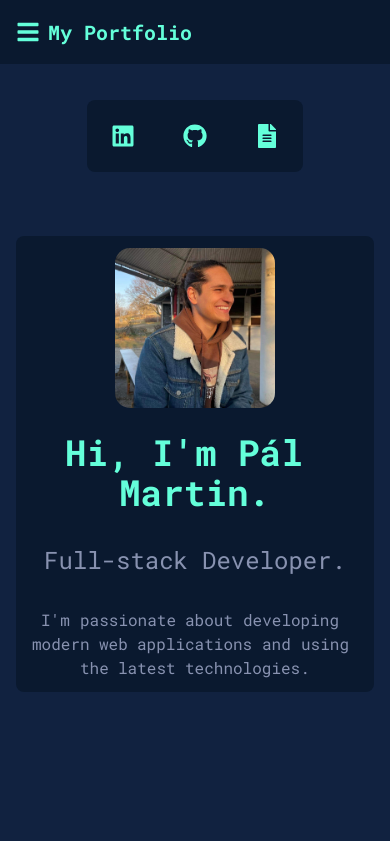
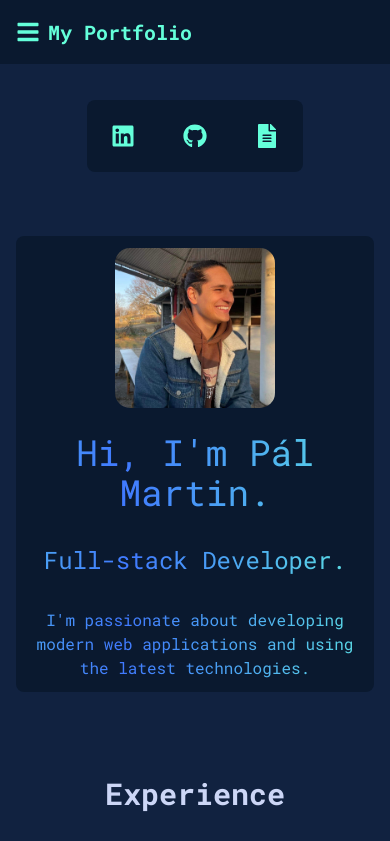
Before and after one commit to XY56L7/pal-martin-portfolio, a Next.js app: page / in a window 390 px wide. Shown: the top 841 px of the page. Built offline with nearby package versions, Linux system fonts and the light colour scheme.

Commit message:
Gradient component update

```diff
--- a/src/app/components/About.tsx
+++ b/src/app/components/About.tsx
@@ -1,14 +1,14 @@
 "use client";
 
 import React from 'react';
-import BlurText from './BlurText';
+import GradientText from './GradientText';
 import TiltedCard from './TiltedCard';
 
 const About: React.FC = () => {
   return (
     <section
       id="about"
-      className="py-16 bg-lightBlue text-darkBlue"
+      className="py-16 pb-1 bg-lightBlue text-darkBlue"
     >
       <div className="container mx-auto px-4">
         <div className="bg-darkBlue rounded-lg p-3 text-lightestSlate flex flex-col items-center">
@@ -26,18 +26,20 @@ const About: React.FC = () => {
               showTooltip={false}
             />
           </div>
-          <div className="text-teal text-4xl md:text-6xl font-bold mb-8 text-center w-full">
-            <BlurText text="Hi, I'm Pál Martin." delay={100} direction="bottom" />
+          <div className="text-4xl md:text-6xl font-bold mb-8 text-center w-full">
+            <GradientText>
+              Hi, I'm Pál Martin.
+            </GradientText>
           </div>
-          <div className="text-slate text-2xl md:text-4xl font-medium mb-8 text-center w-full">
-            <BlurText text="Full-stack Developer." delay={100} direction="bottom" />
+          <div className="text-2xl md:text-4xl font-medium mb-8 text-center w-full">
+            <GradientText>
+              Full-stack Developer.
+            </GradientText>
           </div>
           <div className="text-slate max-w-xl text-center w-full">
-            <BlurText
-              text="I'm passionate about developing modern web applications and using the latest technologies."
-              delay={50}
-              direction="bottom"
-            />
+            <GradientText>
+              I'm passionate about developing modern web applications and using the latest technologies.
+            </GradientText>
           </div>
         </div>
       </div>
--- a/src/app/components/BlurText.tsx
+++ b/src/app/components/BlurText.tsx
@@ -20,7 +20,7 @@ interface BlurTextProps {
 
 const BlurText = ({
   text = '',
-  delay = 200,
+  delay = 100,
   className = '',
   animateBy = 'words',
   direction = 'top',
@@ -39,14 +39,14 @@ const BlurText = ({
 
   const defaultFrom =
     direction === 'top'
-      ? { filter: 'blur(10px)', opacity: 0, transform: 'translate3d(0,-50px,0)' }
-      : { filter: 'blur(10px)', opacity: 0, transform: 'translate3d(0,50px,0)' };
+      ? { filter: 'blur(20px)', opacity: 0, transform: 'translate3d(0,-30px,0)' }
+      : { filter: 'blur(20px)', opacity: 0, transform: 'translate3d(0,30px,0)' };
 
   const defaultTo = [
     {
-      filter: 'blur(5px)',
-      opacity: 0.5,
-      transform: direction === 'top' ? 'translate3d(0,5px,0)' : 'translate3d(0,-5px,0)',
+      filter: 'blur(10px)',
+      opacity: 0.7,
+      transform: direction === 'top' ? 'translate3d(0,3px,0)' : 'translate3d(0,-3px,0)',
     },
     { filter: 'blur(0px)', opacity: 1, transform: 'translate3d(0,0,0)' },
   ];
@@ -91,7 +91,12 @@ const BlurText = ({
         }
         : animationFrom || defaultFrom,
       delay: i * delay,
-      config: { easing: easings.easeOutCubic },
+      config: {
+        easing: easings.easeOutCubic,
+        tension: 300,
+        friction: 20,
+        mass: 0.5,
+      },
     }))
   );
 
--- /dev/null
+++ b/src/app/components/GradientText.css
@@ -0,0 +1,33 @@
+.animated-gradient-text {
+  position: relative;
+  margin: 0 auto;
+  display: flex;
+  max-width: fit-content;
+  flex-direction: row;
+  align-items: center;
+  justify-content: center;
+  font-weight: 500;
+}
+
+.text-content {
+  display: inline-block;
+  position: relative;
+  background: linear-gradient(90deg, #64ffda, #4079ff, #64ffda);
+  background-size: 200% 100%;
+  background-clip: text;
+  -webkit-background-clip: text;
+  color: transparent;
+  animation: gradient 5s linear infinite;
+}
+
+@keyframes gradient {
+  0% {
+    background-position: 0% 50%;
+  }
+  50% {
+    background-position: 100% 50%;
+  }
+  100% {
+    background-position: 0% 50%;
+  }
+}
--- /dev/null
+++ b/src/app/components/GradientText.tsx
@@ -0,0 +1,24 @@
+'use client';
+
+import React from 'react';
+import './GradientText.css';
+
+interface GradientTextProps {
+  children: React.ReactNode;
+  className?: string;
+}
+
+const GradientText: React.FC<GradientTextProps> = ({
+  children,
+  className = ''
+}) => {
+  return (
+    <div className={`animated-gradient-text ${className}`}>
+      <div className="text-content">
+        {children}
+      </div>
+    </div>
+  );
+};
+
+export default GradientText;
--- /dev/null
+++ b/src/app/components/MagnetLines.css
@@ -0,0 +1,16 @@
+.magnetLines-container {
+  display: grid;
+  grid-template-columns: repeat(var(--columns), 1fr);
+  grid-template-rows: repeat(var(--rows), 1fr);
+  justify-items: center;
+  align-items: center;
+  width: 80vmin;
+  height: 80vmin;
+}
+
+.magnetLines-container span {
+  display: block;
+  transform-origin: center;
+  will-change: transform;
+  transform: rotate(var(--rotate));
+}
--- /dev/null
+++ b/src/app/components/MagnetLines.tsx
@@ -0,0 +1,95 @@
+'use client';
+
+import { useRef, useEffect } from "react";
+import "./MagnetLines.css";
+
+interface MagnetLinesProps {
+  rows?: number;
+  columns?: number;
+  containerSize?: string;
+  lineColor?: string;
+  lineWidth?: string;
+  lineHeight?: string;
+  baseAngle?: number;
+  className?: string;
+  style?: React.CSSProperties;
+}
+
+export default function MagnetLines({
+  rows = 9,
+  columns = 9,
+  containerSize = "80vmin",
+  lineColor = "#efefef",
+  lineWidth = "1vmin",
+  lineHeight = "6vmin",
+  baseAngle = -10,
+  className = "",
+  style = {}
+}: MagnetLinesProps) {
+  const containerRef = useRef<HTMLDivElement>(null);
+
+  useEffect(() => {
+    const container = containerRef.current;
+    if (!container) return;
+
+    const items = container.querySelectorAll("span");
+
+    const onPointerMove = (pointer: { x: number; y: number }) => {
+      items.forEach((item) => {
+        const rect = item.getBoundingClientRect();
+        const centerX = rect.x + rect.width / 2;
+        const centerY = rect.y + rect.height / 2;
+
+        const b = pointer.x - centerX;
+        const a = pointer.y - centerY;
+        const c = Math.sqrt(a * a + b * b) || 1;
+        const r =
+          (Math.acos(b / c) * 180) / Math.PI * (pointer.y > centerY ? 1 : -1);
+
+        item.style.setProperty("--rotate", `${r}deg`);
+      });
+    };
+
+    window.addEventListener("pointermove", onPointerMove);
+
+    if (items.length) {
+      const middleIndex = Math.floor(items.length / 2);
+      const rect = items[middleIndex].getBoundingClientRect();
+      onPointerMove({ x: rect.x, y: rect.y });
+    }
+
+    return () => {
+      window.removeEventListener("pointermove", onPointerMove);
+    };
+  }, []);
+
+  const total = rows * columns;
+  const spans = Array.from({ length: total }, (_, i) => (
+    <span
+      key={i}
+      style={{
+        "--rotate": `${baseAngle}deg`,
+        backgroundColor: lineColor,
+        width: lineWidth,
+        height: lineHeight
+      } as React.CSSProperties}
+    />
+  ));
+
+  return (
+    <div
+      ref={containerRef}
+      className={`magnetLines-container ${className}`}
+      style={{
+        display: "grid",
+        gridTemplateColumns: `repeat(${columns}, 1fr)`,
+        gridTemplateRows: `repeat(${rows}, 1fr)`,
+        width: containerSize,
+        height: containerSize,
+        ...style
+      }}
+    >
+      {spans}
+    </div>
+  );
+}
```
